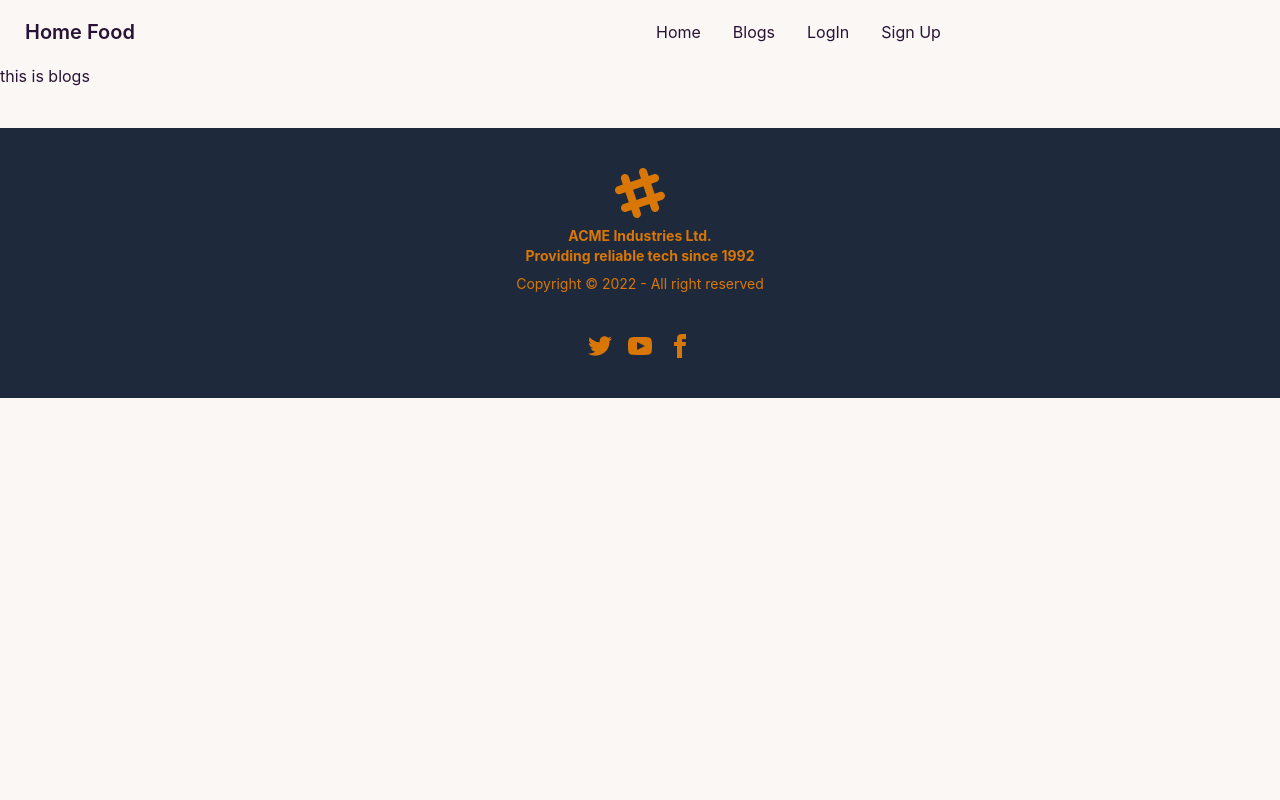
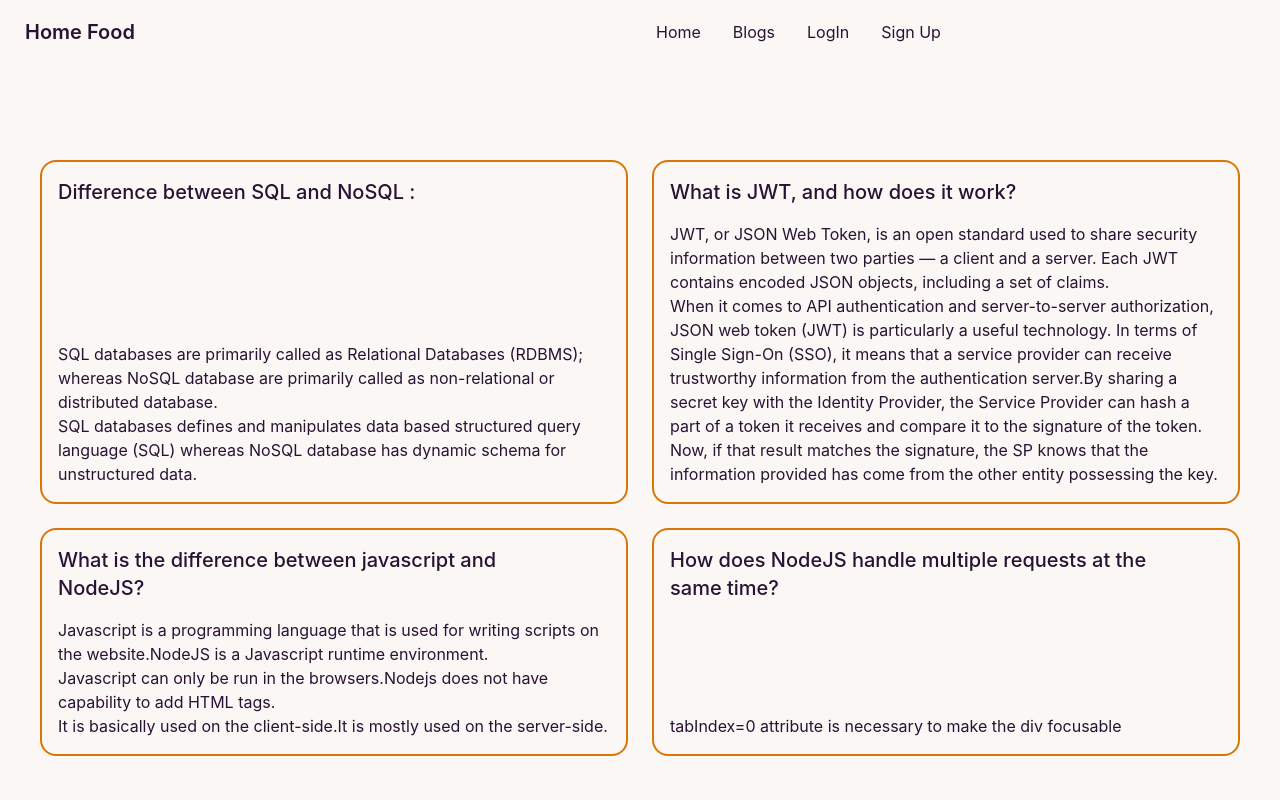
Before and after one commit to Tanzina325/service-reviews, a React (Create React App) app: page /blogs in a window 1280 px wide. Shown: the top 800 px of the page. Built offline with nearby package versions, Linux system fonts and the light colour scheme; no server answers.

Commit message:
blogs added

```diff
--- a/src/pages/Blogs.js
+++ b/src/pages/Blogs.js
@@ -2,8 +2,44 @@ import React from 'react';
 
 const Blogs = () => {
     return (
-        <div>
-            this is blogs
+        <div className='lg:grid grid-cols-2 gap-6 my-24 mx-10'>
+            <div tabIndex={0} className="mb-5 lg:my-0 collapse collapse-open border-2  border-amber-600 bg-base-100 rounded-box">
+  <div className="collapse-title text-xl font-medium">
+  Difference between SQL and NoSQL :
+  </div>
+  <div className="collapse-content">
+    <ol>
+        <li>SQL databases are primarily called as Relational Databases (RDBMS); whereas NoSQL database are primarily called as non-relational or distributed database.</li>
+        <li>SQL databases defines and manipulates data based structured query language (SQL) whereas NoSQL database has dynamic schema for unstructured data.</li>
+    </ol>
+  </div>
+</div>
+<div tabIndex={0} className=" border-2  border-amber-600 collapse mb-5 lg:my-0 collapse-open bg-base-100 rounded-box">
+  <div className="collapse-title text-xl font-medium">
+  What is JWT, and how does it work?
+  </div>
+  <div className="collapse-content">
+    <p>JWT, or JSON Web Token, is an open standard used to share security information between two parties — a client and a server. Each JWT contains encoded JSON objects, including a set of claims. <br /> When it comes to API authentication and server-to-server authorization, JSON web token (JWT) is particularly a useful technology. In terms of Single Sign-On (SSO), it means that a service provider can receive trustworthy information from the authentication server.By sharing a secret key with the Identity Provider, the Service Provider can hash a part of a token it receives and compare it to the signature of the token. Now, if that result matches the signature, the SP knows that the information provided has come from the other entity possessing the key.  </p>
+  </div>
+</div>
+<div tabIndex={0} className=" mb-5 lg:my-0 collapse collapse-open border-2 border-amber-600 bg-base-100 rounded-box">
+  <div className="collapse-title text-xl font-medium">
+  What is the difference between javascript and NodeJS?
+  </div>
+  <div className="collapse-content">
+    <p>Javascript is a programming language that is used for writing scripts on the website.NodeJS is a Javascript runtime environment. </p>
+    <p>Javascript can only be run in the browsers.Nodejs does not have capability to add HTML tags.</p>
+    <p>It is basically used on the client-side.It is mostly used on the server-side.</p>
+  </div>
+</div>
+<div tabIndex={0} className="  border-2 border-amber-600 mb-5 lg:my-0 collapse collapse-open  bg-base-100 rounded-box">
+  <div className="collapse-title text-xl font-medium">
+  How does NodeJS handle multiple requests at the same time?
+  </div>
+  <div className="collapse-content">
+    <p>tabIndex={0} attribute is necessary to make the div focusable</p>
+  </div>
+</div>
         </div>
     );
 };
--- a/src/pages/Home/HomeServices.js
+++ b/src/pages/Home/HomeServices.js
@@ -9,7 +9,7 @@ fetch('https://b6a11-service-review-server-side-tau.vercel.app/threeservices')
 .then(data=>setServices(data))
     },[])
     return (
-        <div className=' mx-auto grid lg:grid-cols-3 gap-4'>
+        <div className=' mx-auto grid lg:grid-cols-3 my-24 gap-4'>
          {
             services.map(service=><ServiceCard key={service._id} service={service}></ServiceCard>)
          }
```
